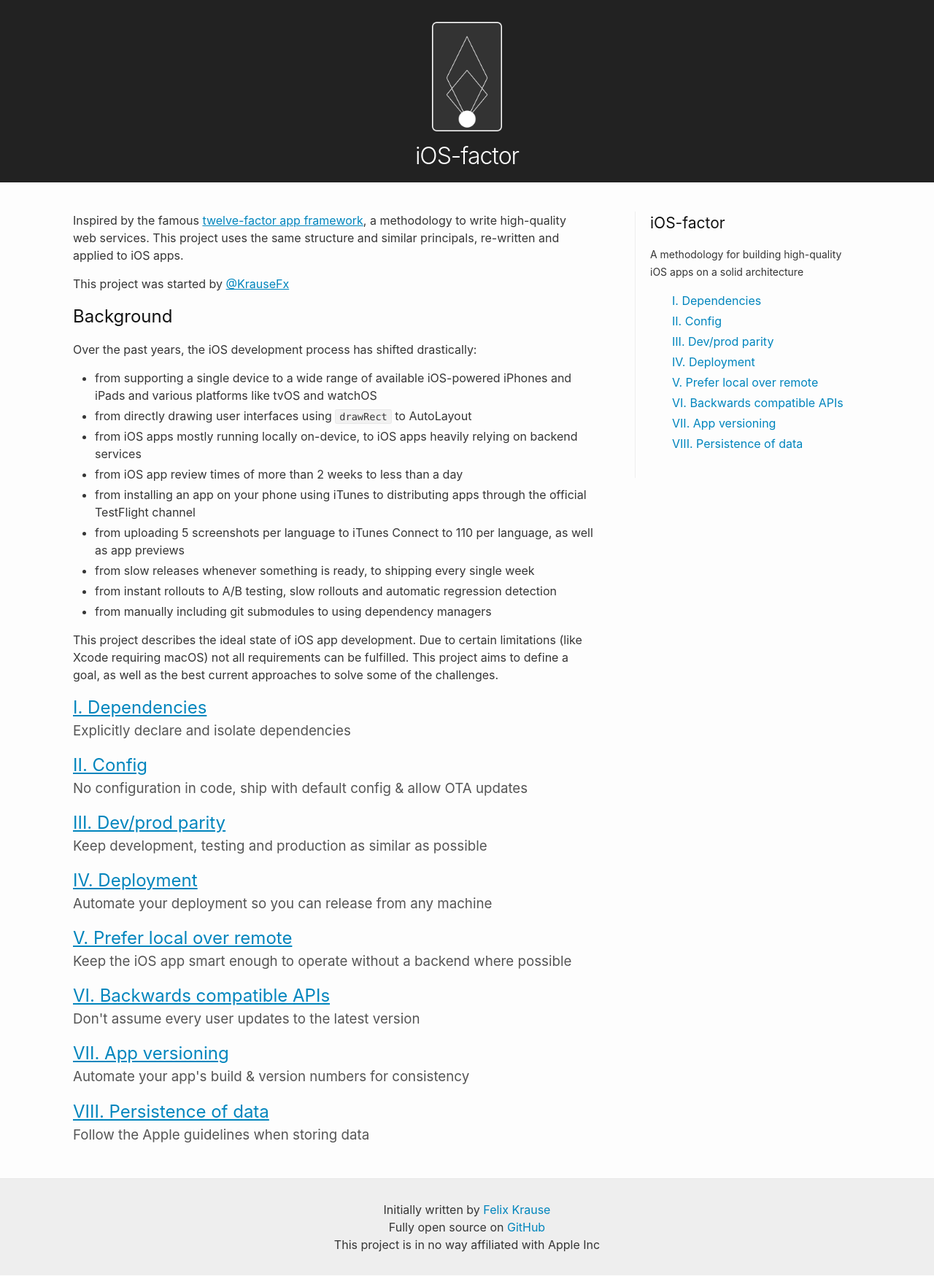
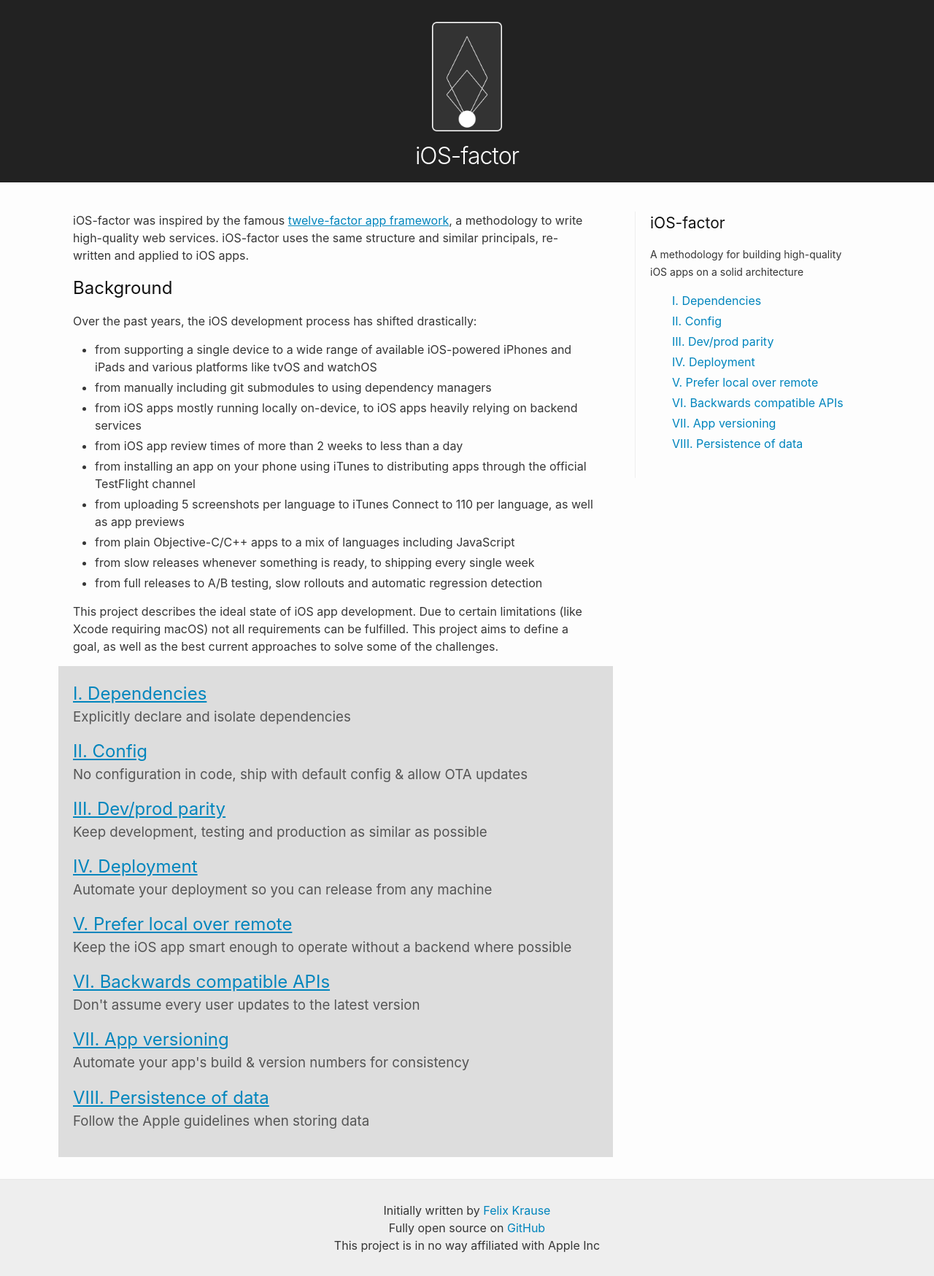
Before and after one commit to ios-factor/ios-factor.com, a Jekyll site: the page built from index.md, in a window 1280 px wide. Shown: the whole page at 73% size. Built offline with Jekyll 4.4.1, drawn with Linux system fonts in a browser that asks for light colours.

Commit message:
Improve intro & design

```diff
--- a/_includes/all_factors_long.html
+++ b/_includes/all_factors_long.html
@@ -1,3 +1,4 @@
+<div class="all-factors">
   {% for factor in site.data.factors %}
     <h2 class="factor-long">
       <a href="{{ factor.link }}">
@@ -6,3 +7,4 @@
     </h2>
     <h3 class="factor-long">{{ factor.subtitle }}</h3>
   {% endfor %}
+</div>
--- a/_includes/header.html
+++ b/_includes/header.html
@@ -1,4 +1,4 @@
-<header class="site-header" role="banner" style="text-align: center">
+<header class="site-header" role="banner" onclick="location.href='/'">
   <div class="wrapper">
     <a class="site-title" href="{{ "/" | relative_url }}">
       <img src="/assets/logo.png" class="ios-factor-logo" />
--- a/assets/main.scss
+++ b/assets/main.scss
@@ -25,6 +25,12 @@
   }
 
   display: none;
+}
+
+.all-factors {
+  background-color: #DDD;
+  padding: 20px;
+  margin: 0 -20px;
 }
 
 .pager {
@@ -276,6 +282,8 @@
   height: 250px;
   background-color: #222;
   text-align: center;
+  cursor: pointer;
+  text-align: center;
 
   .wrapper {
     text-align: center;
--- a/index.md
+++ b/index.md
@@ -3,23 +3,21 @@
 title: iOS-factor
 ---
 
-Inspired by the famous [twelve-factor app framework](https://www.12factor.net/), a methodology to write high-quality web services. This project uses the same structure and similar principals, re-written and applied to iOS apps.
-
-This project was started by [@KrauseFx](https://twitter.com/KrauseFx)
+iOS-factor was inspired by the famous [twelve-factor app framework](https://www.12factor.net/), a methodology to write high-quality web services. iOS-factor uses the same structure and similar principals, re-written and applied to iOS apps.
 
 ## Background
 
 Over the past years, the iOS development process has shifted drastically:
 
 - from supporting a single device to a wide range of available iOS-powered iPhones and iPads and various platforms like tvOS and watchOS
-- from directly drawing user interfaces using `drawRect` to AutoLayout
+- from manually including git submodules to using dependency managers
 - from iOS apps mostly running locally on-device, to iOS apps heavily relying on backend services
 - from iOS app review times of more than 2 weeks to less than a day
 - from installing an app on your phone using iTunes to distributing apps through the official TestFlight channel
 - from uploading 5 screenshots per language to iTunes Connect to 110 per language, as well as app previews
+- from plain Objective-C/C++ apps to a mix of languages including JavaScript
 - from slow releases whenever something is ready, to shipping every single week
-- from instant rollouts to A/B testing, slow rollouts and automatic regression detection
-- from manually including git submodules to using dependency managers
+- from full releases to A/B testing, slow rollouts and automatic regression detection
 
 This project describes the ideal state of iOS app development. Due to certain limitations (like Xcode requiring macOS) not all requirements can be fulfilled. This project aims to define a goal, as well as the best current approaches to solve some of the challenges.
 
```
Also changed, not shown: README.md. Lines whose indentation alone changed are shown as unchanged.
